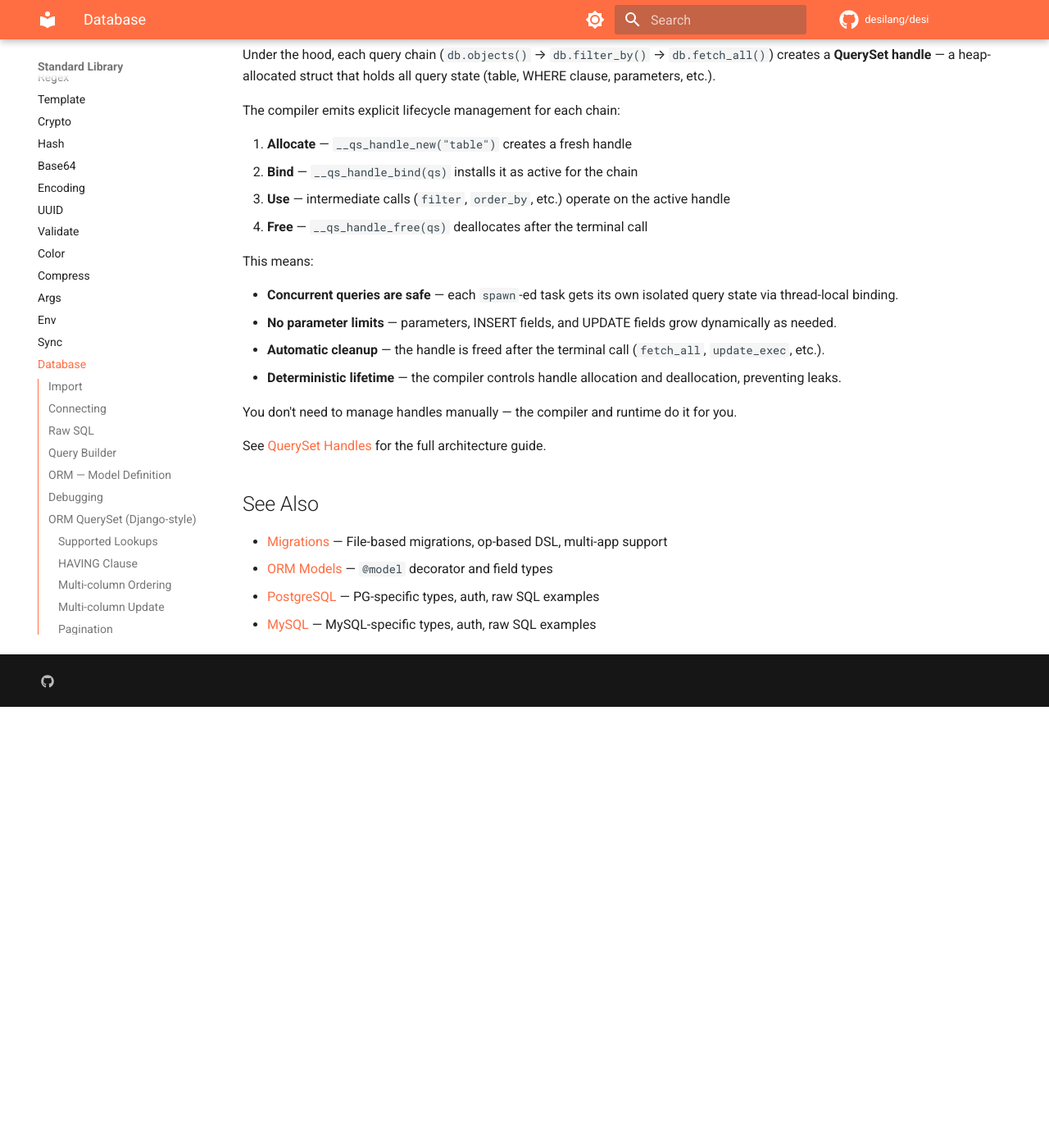
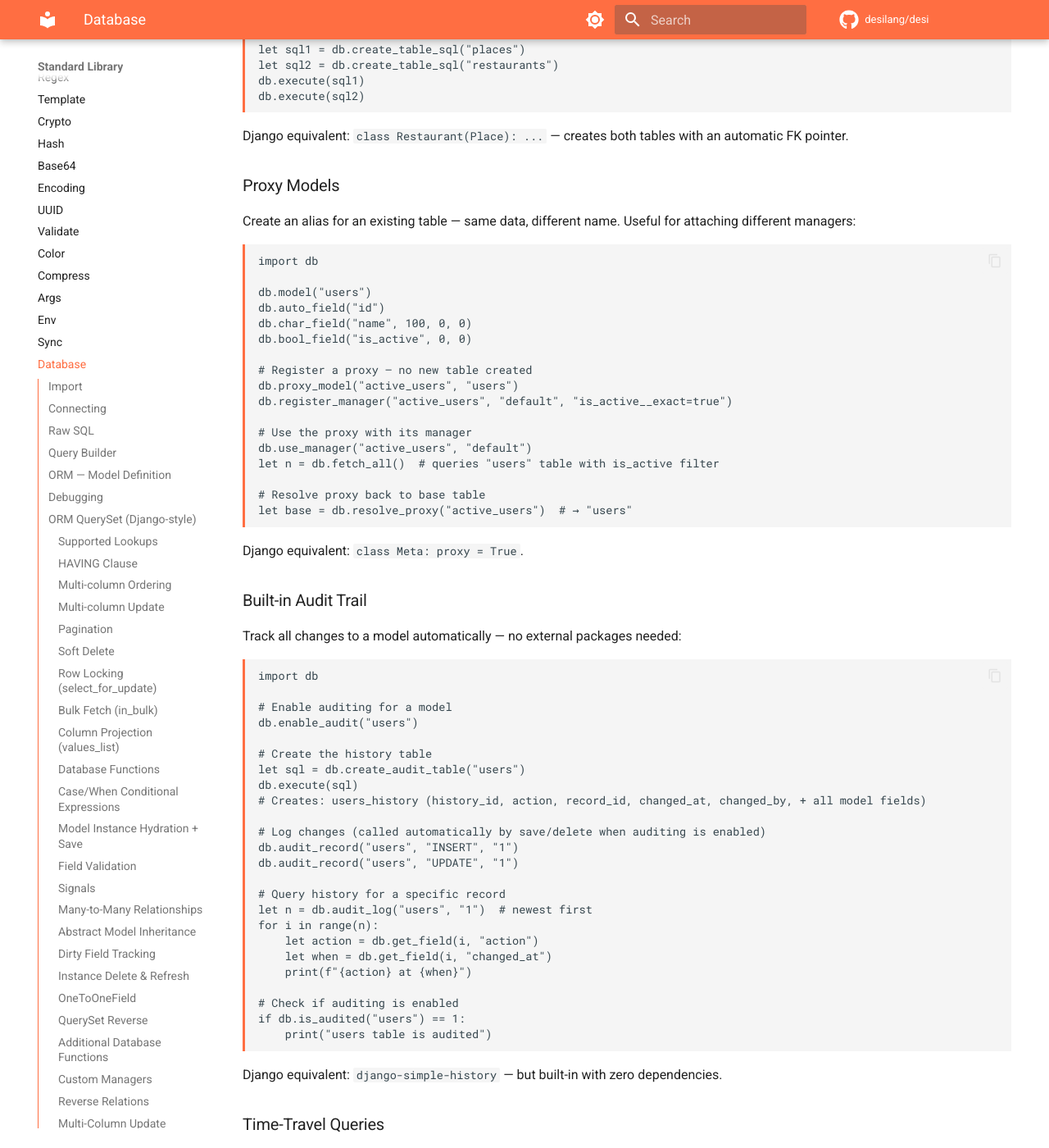
Before and after one commit to desilang/desi, an MkDocs documentation site: the page built from book/docs/stdlib/db.md, in a window 1280 px wide and 1400 px high, scrolled down 11669 px. Shown: the whole window at 82% size. Built offline with MkDocs 1.6.1 and Material for MkDocs 9.7.7, drawn with Linux system fonts in a browser that asks for light colours; comment, search, counter and statistics services are not loaded; the version menu is left out; before the commit the page ends 12531 px from its top, so only the background shows below that; some of the changed text lies outside the part shown.

Commit message:
v0.1.0: Add KILLER_FEATURES.md, expand db.md docs, register DORM0001
- KILLER_FEATURES.md: Contributor-facing pitch document covering all
  language inspirations (Python, Rust, Elixir/OTP, Go, Django, C/C++),
  batteries-included stdlib, memory safety, concurrency, ORM, C interop,
  type system, and developer experience.

- db.md: Document multi-table inheritance, proxy models, built-in audit
  trail, time-travel queries, runtime field validation, migration
  squashing, data migrations, dry-run, and inspectdb.

- codes.json: Register DORM0001 diagnostic code for ORM field validation.

````diff
--- a/book/docs/stdlib/db.md
+++ b/book/docs/stdlib/db.md
@@ -563,6 +563,130 @@
 db.update_pairs("name=Bob,age=30")   # UPDATE users SET name='Bob', age=30 WHERE id=1
 ```
 
+### Multi-Table Inheritance
+
+Create parent-child table relationships where the child table references the parent via a OneToOne FK:
+
+```desi
+import db
+
+# Parent model
+db.model("places")
+db.auto_field("id")
+db.char_field("name", 100, 0, 0)
+db.char_field("address", 200, 0, 0)
+
+# Child model inherits from parent
+db.model("restaurants")
+db.auto_field("id")
+db.bool_field("serves_pizza", 0, 0)
+db.multi_table_inherit("restaurants", "places")
+# Auto-adds: places_ptr_id INTEGER NOT NULL UNIQUE REFERENCES places(id) ON DELETE CASCADE
+
+let sql1 = db.create_table_sql("places")
+let sql2 = db.create_table_sql("restaurants")
+db.execute(sql1)
+db.execute(sql2)
+```
+
+Django equivalent: `class Restaurant(Place): ...` — creates both tables with an automatic FK pointer.
+
+### Proxy Models
+
+Create an alias for an existing table — same data, different name. Useful for attaching different managers:
+
+```desi
+import db
+
+db.model("users")
+db.auto_field("id")
+db.char_field("name", 100, 0, 0)
+db.bool_field("is_active", 0, 0)
+
+# Register a proxy — no new table created
+db.proxy_model("active_users", "users")
+db.register_manager("active_users", "default", "is_active__exact=true")
+
+# Use the proxy with its manager
+db.use_manager("active_users", "default")
+let n = db.fetch_all()  # queries "users" table with is_active filter
+
+# Resolve proxy back to base table
+let base = db.resolve_proxy("active_users")  # → "users"
+```
+
+Django equivalent: `class Meta: proxy = True`.
+
+### Built-in Audit Trail
+
+Track all changes to a model automatically — no external packages needed:
+
+```desi
+import db
+
+# Enable auditing for a model
+db.enable_audit("users")
+
+# Create the history table
+let sql = db.create_audit_table("users")
+db.execute(sql)
+# Creates: users_history (history_id, action, record_id, changed_at, changed_by, + all model fields)
+
+# Log changes (called automatically by save/delete when auditing is enabled)
+db.audit_record("users", "INSERT", "1")
+db.audit_record("users", "UPDATE", "1")
+
+# Query history for a specific record
+let n = db.audit_log("users", "1")  # newest first
+for i in range(n):
+    let action = db.get_field(i, "action")
+    let when = db.get_field(i, "changed_at")
+    print(f"{action} at {when}")
+
+# Check if auditing is enabled
+if db.is_audited("users") == 1:
+    print("users table is audited")
+```
+
+Django equivalent: `django-simple-history` — but built-in with zero dependencies.
+
+### Time-Travel Queries
+
+Query the state of a record at a specific point in time (requires audit trail):
+
+```desi
+import db
+
+db.enable_audit("users")
+
+# What did user #1 look like on Jan 1, 2024?
+db.as_of("users", "1", "2024-01-01 00:00:00")
+let name = db.get_field(0, "name")
+print(f"Name on Jan 1: {name}")
+```
+
+Django equivalent: `user.history.as_of(datetime(2024, 1, 1))`.
+
+### Runtime Field Validation
+
+Check if a field name exists on a model with "did you mean?" suggestions for typos:
+
+```desi
+import db
+
+db.model("users")
+db.auto_field("id")
+db.char_field("name", 100, 0, 0)
+db.char_field("email", 255, 0, 0)
+
+# Validate field names at runtime
+let ok = db.check_field("users", "name")    # → 1 (valid)
+let bad = db.check_field("users", "nmae")   # → 0, prints: WARNING: did you mean 'name'?
+let unk = db.check_field("users", "xyz")    # → 0, prints: WARNING: unknown field 'xyz'
+```
+
+Useful for debugging and building safer query builders.
+
 ## File-Based Migrations
 
 For real projects, generate version-controlled migration files with portable operations:
@@ -576,6 +700,51 @@
 # Multi-app: apply across apps in dependency order
 db.migrate_all(["accounts/migrations", "orders/migrations"])
 ```
+
+### Migration Squashing
+
+Consolidate many migration files into one:
+
+```desi
+# Squash all migrations in a directory into a single file
+db.squash_migrations("migrations", "0001_squashed")
+```
+
+Django equivalent: `python manage.py squashmigrations`.
+
+### Data Migrations
+
+Run arbitrary code during migrations:
+
+```desi
+# Register a data migration callback, then run it
+db.op_run_code("uppercase_names")
+```
+
+Django equivalent: `RunPython(forwards, reverse)`.
+
+### Dry Run
+
+Preview what migrations would generate without writing files:
+
+```desi
+let preview = db.makemigrations_dryrun("migrations")
+print(preview)
+```
+
+Django equivalent: `python manage.py makemigrations --dry-run`.
+
+### Inspect Database
+
+Reverse-engineer model definitions from an existing database:
+
+```desi
+let code = db.inspectdb()
+print(code)
+# Outputs Desi code with db.model/field calls matching existing tables
+```
+
+Django equivalent: `python manage.py inspectdb`.
 
 See [Migrations](migrations.md) for the full guide.
 
````
Also changed, not shown: KILLER_FEATURES.md (added, +228 -0 lines), 1 other file.
